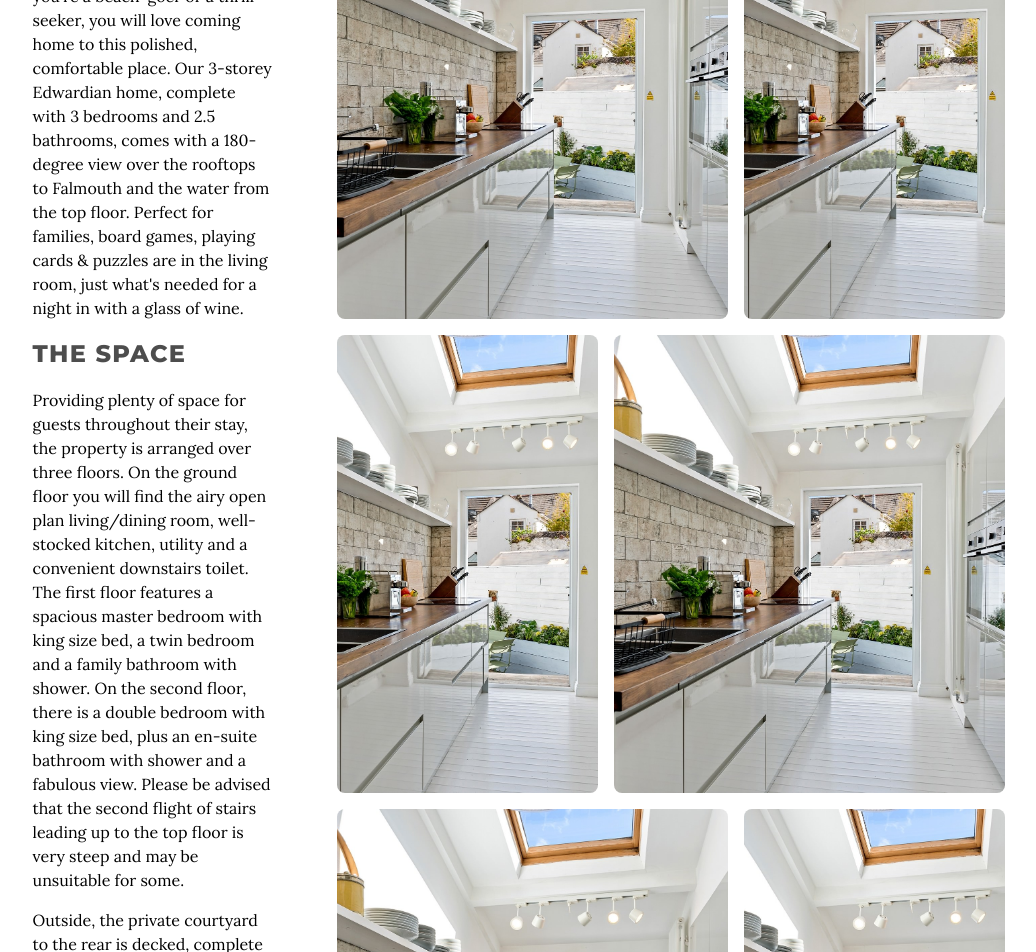
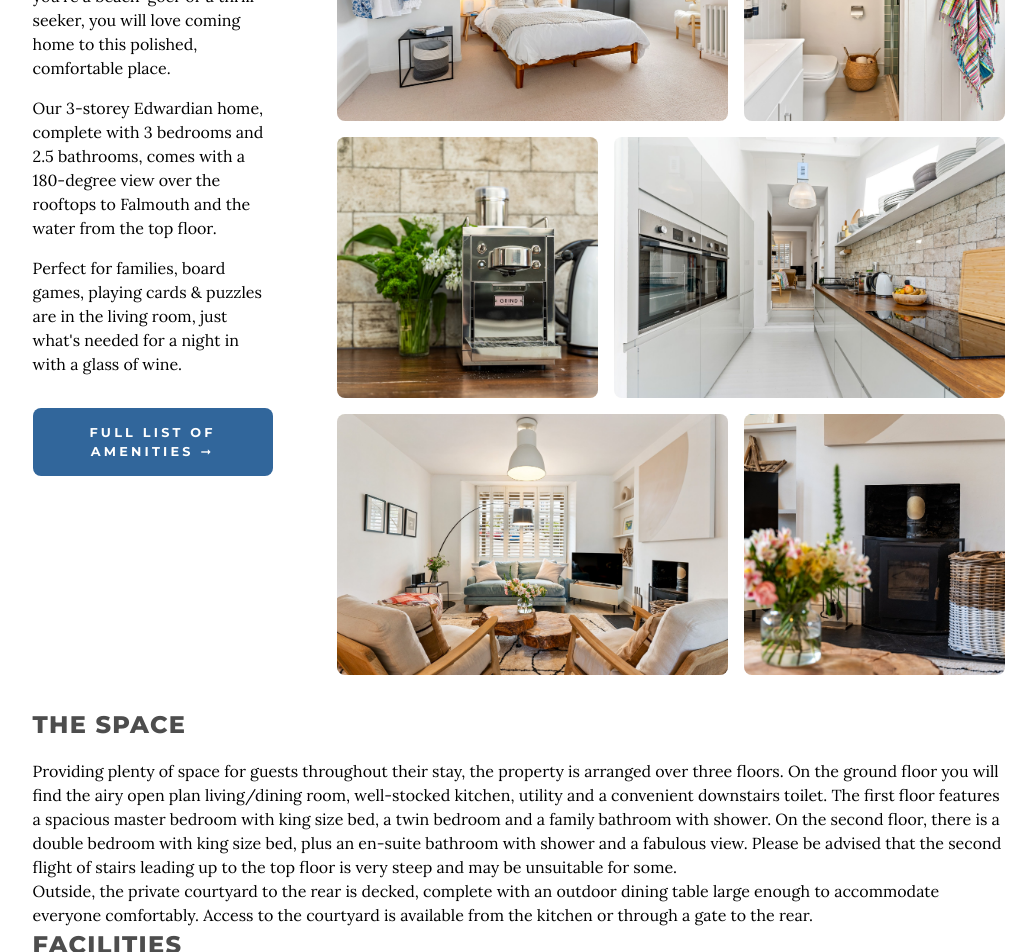
Before and after one commit to CJohnston079/flushing-holidays, a React (Vite) app: page / in a window 1280 px wide. Shown: the part 1140-2092 px from the top of the page, without its empty margins (121-1157 px from the left). Built offline with nearby package versions, Linux system fonts and the light colour scheme.

Commit message:
Feat: update images for `About.jsx

```diff
--- a/src/components/sections/About.jsx
+++ b/src/components/sections/About.jsx
@@ -1,5 +1,3 @@
-import { Link } from "react-router-dom";
-import Button from "../shared/Button";
 import AmenitiesList from "./amenities/AmenitiesList";
 import Modal from "../shared/Modal";
 import ContentWithBento from "../shared/ContentWithBento";
@@ -7,21 +5,21 @@ import Section from "../shared/Section";
 import "../../styles/sections/About.css";
 import "../../styles/sections/Amenities.css";
 
-import owlKitchen from "../../assets/images/kitchen-1.jpg";
-import owlBedroom from "../../assets/images/kitchen-1.jpg";
-import owlSignpost from "../../assets/images/kitchen-1.jpg";
-import owlFurniture from "../../assets/images/kitchen-1.jpg";
-import owlGarden from "../../assets/images/kitchen-1.jpg";
-import owlCoffee from "../../assets/images/kitchen-1.jpg";
+import bentoImgA1 from "../../assets/images/bedroom-one-1.jpg";
+import bentoImgA2 from "../../assets/images/bedroom-one-en-suite-3.jpg";
+import bentoImgB1 from "../../assets/images/kitchen-coffee-machine-1.jpg";
+import bentoImgB2 from "../../assets/images/kitchen-2.jpg";
+import bentoImgC1 from "../../assets/images/living-room-1.jpg";
+import bentoImgC2 from "../../assets/images/living-room-fireplace-1.jpg";
 
 export default function About() {
 	const images = [
-		{ src: owlKitchen, alt: "Kitchen" },
-		{ src: owlBedroom, alt: "Bedroom" },
-		{ src: owlSignpost, alt: "Signpost" },
-		{ src: owlFurniture, alt: "Furniture" },
-		{ src: owlGarden, alt: "Garden" },
-		{ src: owlCoffee, alt: "Coffee" },
+		{ src: bentoImgA1, alt: "Kitchen" },
+		{ src: bentoImgA2, alt: "Bedroom" },
+		{ src: bentoImgB1, alt: "Signpost" },
+		{ src: bentoImgB2, alt: "Furniture" },
+		{ src: bentoImgC1, alt: "Garden" },
+		{ src: bentoImgC2, alt: "Coffee" },
 	];
 
 	return (
@@ -31,35 +29,37 @@ export default function About() {
 				<p className="intro-text">
 					Unwind and relax in this calm, stylish space set just 6 metres from the water&apos;s edge.
 					Whether you&apos;re a beach-goer or a thrill-seeker, you will love coming home to this
-					polished, comfortable place. Our 3-storey Edwardian home, complete with 3 bedrooms and 2.5
-					bathrooms, comes with a 180-degree view over the rooftops to Falmouth and the water from
-					the top floor. Perfect for families, board games, playing cards & puzzles are in the
-					living room, just what&apos;s needed for a night in with a glass of wine.
-				</p>
-				<h3>The Space</h3>
-				<p>
-					Providing plenty of space for guests throughout their stay, the property is arranged over
-					three floors. On the ground floor you will find the airy open plan living/dining room,
-					well-stocked kitchen, utility and a convenient downstairs toilet. The first floor features
-					a spacious master bedroom with king size bed, a twin bedroom and a family bathroom with
-					shower. On the second floor, there is a double bedroom with king size bed, plus an
-					en-suite bathroom with shower and a fabulous view. Please be advised that the second
-					flight of stairs leading up to the top floor is very steep and may be unsuitable for some.
+					polished, comfortable place.
 				</p>
 				<p>
-					Outside, the private courtyard to the rear is decked, complete with an outdoor dining
-					table large enough to accommodate everyone comfortably. Access to the courtyard is
-					available from the kitchen or through a gate to the rear.
+					Our 3-storey Edwardian home, complete with 3 bedrooms and 2.5 bathrooms, comes with a
+					180-degree view over the rooftops to Falmouth and the water from the top floor.
+				</p>
+				<p>
+					Perfect for families, board games, playing cards & puzzles are in the living room, just
+					what&apos;s needed for a night in with a glass of wine.
 				</p>
 				<p></p>
-				<Link to="/tour">
-					<Button style="normal">Take a tour of Owl ➞</Button>
-				</Link>
 				<Modal buttonText="Full list of amenities ➞" heading="Amenities" showCloseButton={true}>
 					{() => <AmenitiesList />}
 				</Modal>
 			</ContentWithBento>
 			<h1></h1>
+			<h3>The Space</h3>
+			<p>
+				Providing plenty of space for guests throughout their stay, the property is arranged over
+				three floors. On the ground floor you will find the airy open plan living/dining room,
+				well-stocked kitchen, utility and a convenient downstairs toilet. The first floor features a
+				spacious master bedroom with king size bed, a twin bedroom and a family bathroom with
+				shower. On the second floor, there is a double bedroom with king size bed, plus an en-suite
+				bathroom with shower and a fabulous view. Please be advised that the second flight of stairs
+				leading up to the top floor is very steep and may be unsuitable for some.
+			</p>
+			<p>
+				Outside, the private courtyard to the rear is decked, complete with an outdoor dining table
+				large enough to accommodate everyone comfortably. Access to the courtyard is available from
+				the kitchen or through a gate to the rear.
+			</p>
 			<h3>Facilities</h3>
 			<p>
 				The property offers central heating with instant hot water on demand, along with a cosy log
```
